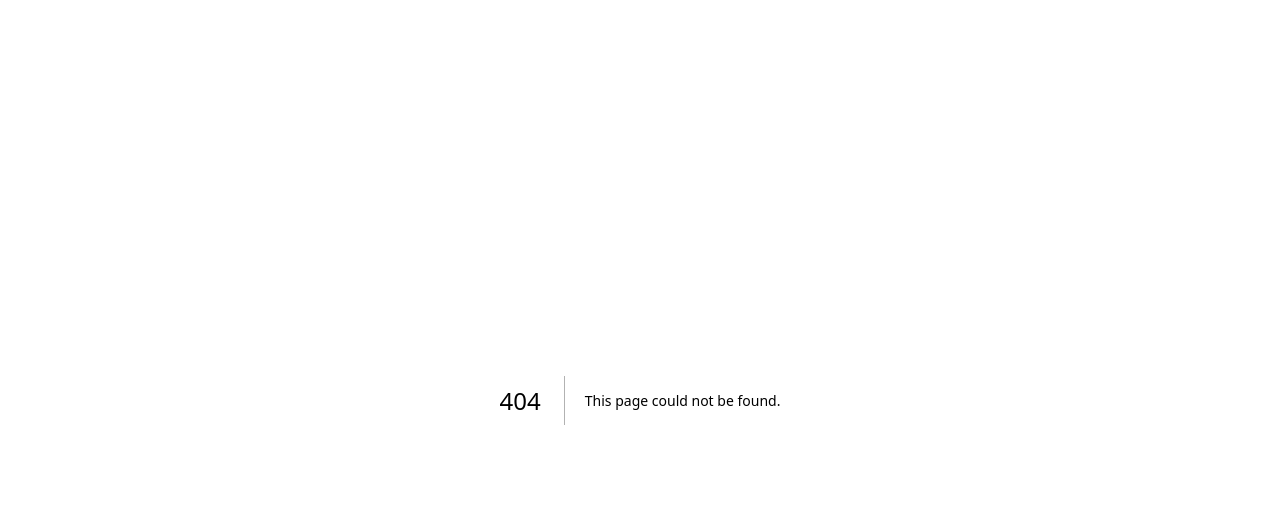
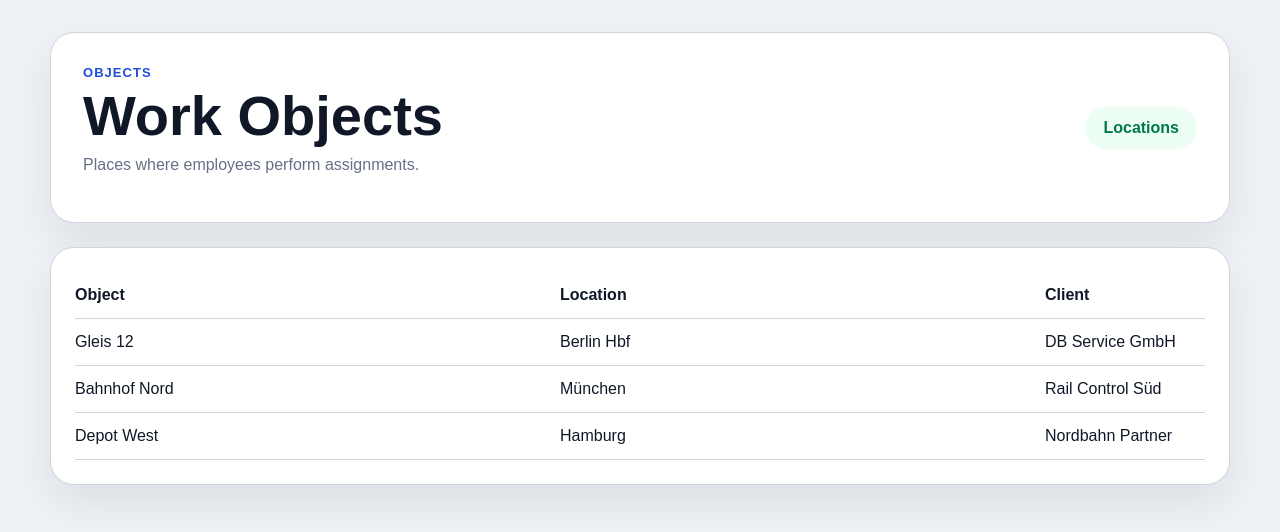
Before and after one commit to Webartdp/rail-crm-platform, a Next.js app in the folder frontend/: page /objects in a window 1280 px wide. Before the commit this address had no page. Shown: the top 532 px of the page. Built offline with nearby package versions, Linux system fonts and the light colour scheme.

Commit message:
Add objects page prototype

```diff
--- /dev/null
+++ b/frontend/app/objects/page.tsx
@@ -0,0 +1,31 @@
+const objects = [
+  ['Gleis 12', 'Berlin Hbf', 'DB Service GmbH'],
+  ['Bahnhof Nord', 'München', 'Rail Control Süd'],
+  ['Depot West', 'Hamburg', 'Nordbahn Partner'],
+];
+
+export default function ObjectsPage() {
+  return (
+    <main className="page-shell">
+      <section className="hero-card">
+        <div>
+          <p className="eyebrow">Objects</p>
+          <h1>Work Objects</h1>
+          <p className="hero-text">Places where employees perform assignments.</p>
+        </div>
+        <div className="status-pill">Locations</div>
+      </section>
+
+      <section className="panel">
+        <div className="table-row"><strong>Object</strong><strong>Location</strong><strong>Client</strong></div>
+        {objects.map(([name, location, client]) => (
+          <div className="table-row" key={name}>
+            <span>{name}</span>
+            <span>{location}</span>
+            <span>{client}</span>
+          </div>
+        ))}
+      </section>
+    </main>
+  );
+}
```
